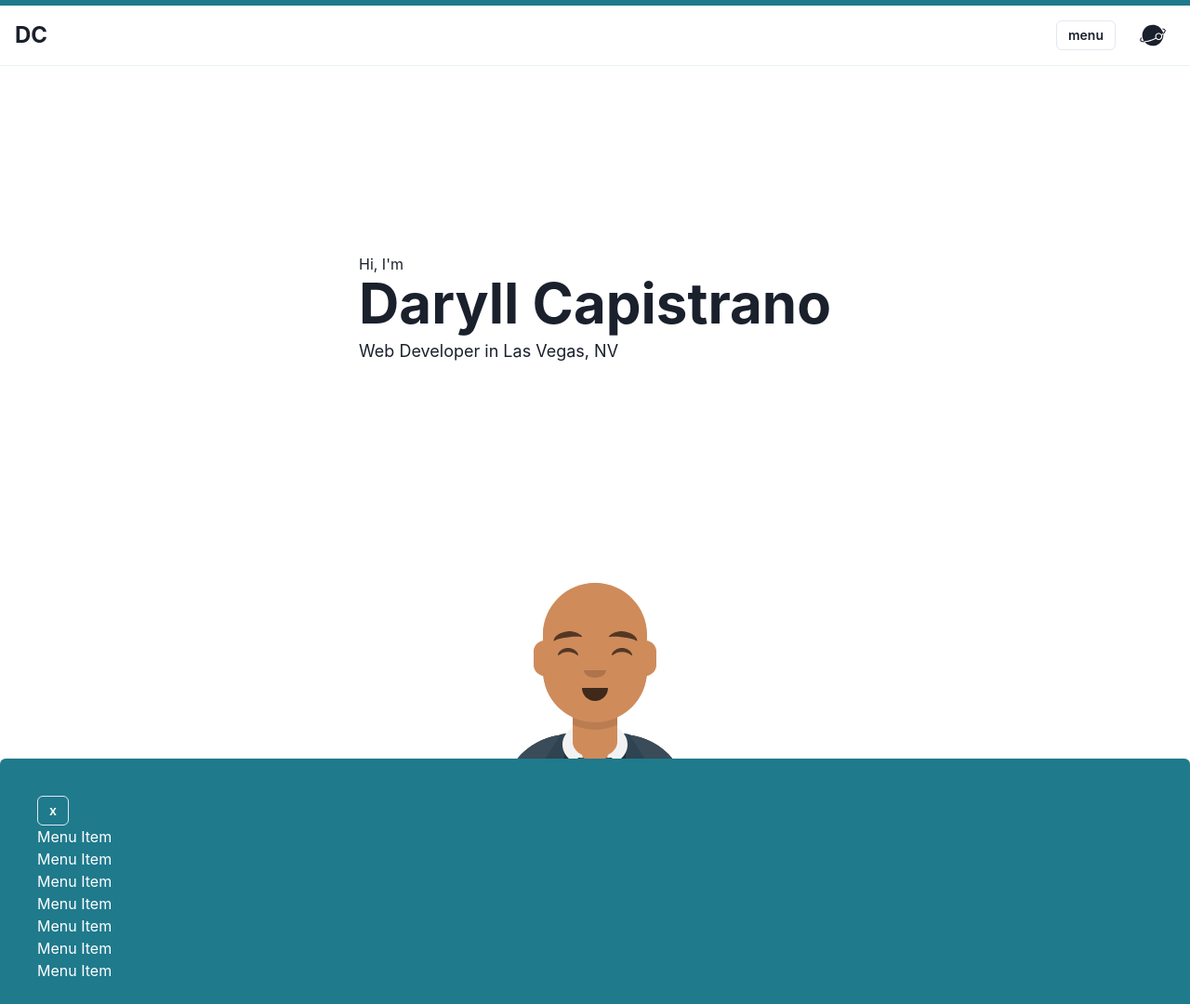
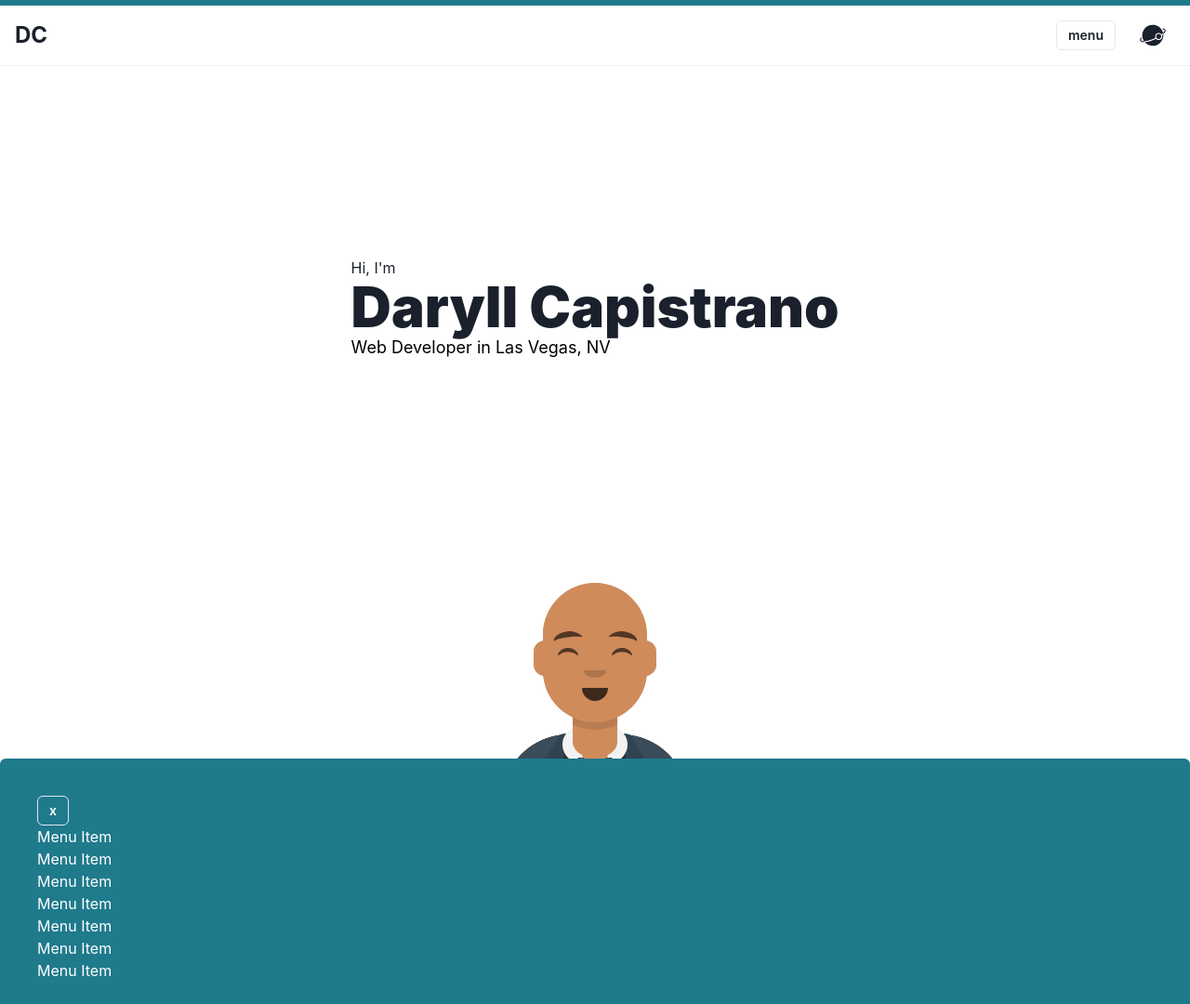
Before and after one commit to daryllcapistrano/portfolio-chakraUI, a Gatsby site: page / in a window 1280 px wide. Shown: the top 1080 px of the page at 93% size. Built offline with nearby package versions, Linux system fonts and the light colour scheme; Gatsby itself is replaced by a stand-in of ours.

Commit message:
refactor style object passed into width

```diff
--- a/src/components/sections/intro.js
+++ b/src/components/sections/intro.js
@@ -18,7 +18,7 @@ function IntroSection() {
     }
   `)
 
-  const bg = useColorModeValue("white", "gray.800")
+  const fontColor = useColorModeValue("black", "yellow.800")
 
   return (
     <Flex
@@ -26,14 +26,13 @@ function IntroSection() {
       justifyContent="space-between"
       w="100%"
       minH="100vh"
-      bg={bg}
     >
-      <Box m="auto">
+      <Box m="auto" pl={["6", "0"]}>
         <Text>Hi, I'm</Text>
-        <Text fontSize="6xl" lineHeight="1" fontWeight="bold">
+        <Text fontSize="6xl" lineHeight="none" fontWeight="black">
           {data.site.siteMetadata.author}
         </Text>
-        <Text fontSize="lg" mt="2">
+        <Text fontSize="lg" color={fontColor}>
           {data.site.siteMetadata.description} in{" "}
           {data.site.siteMetadata.location}
         </Text>
```
